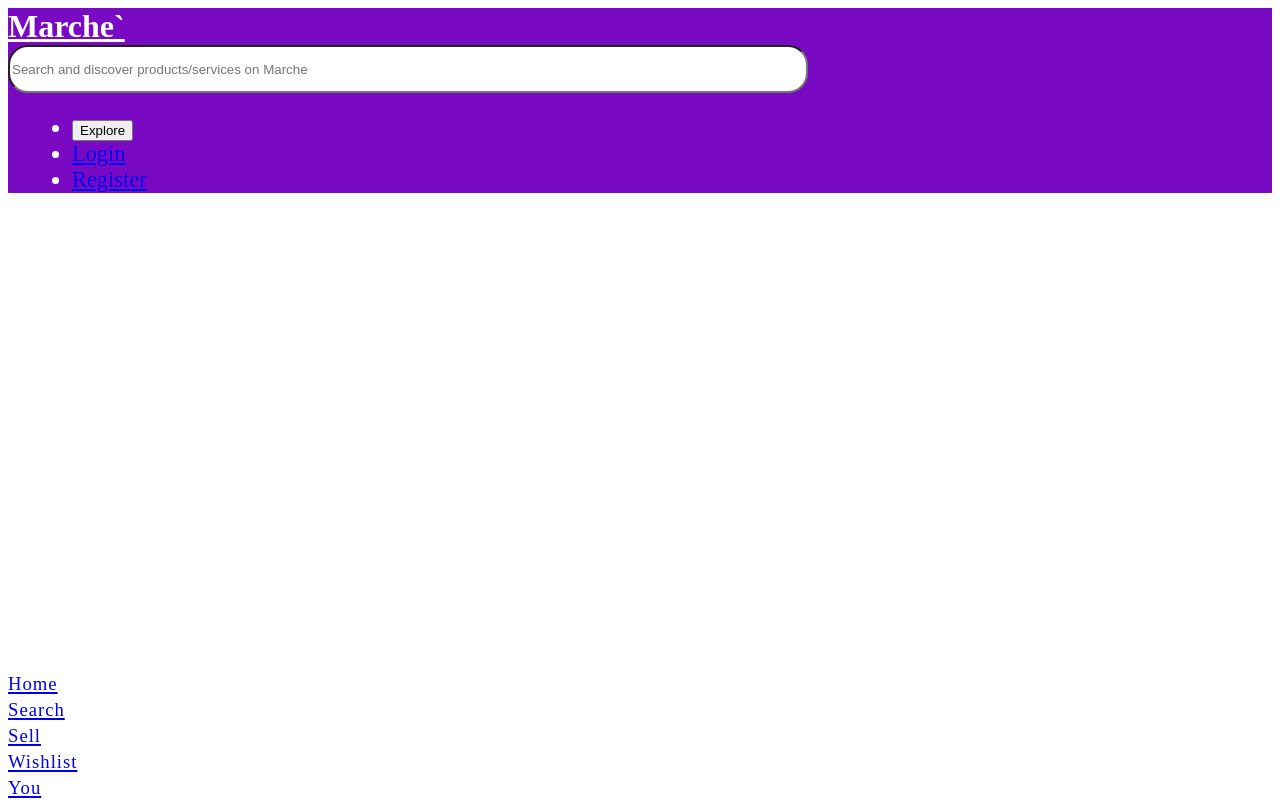
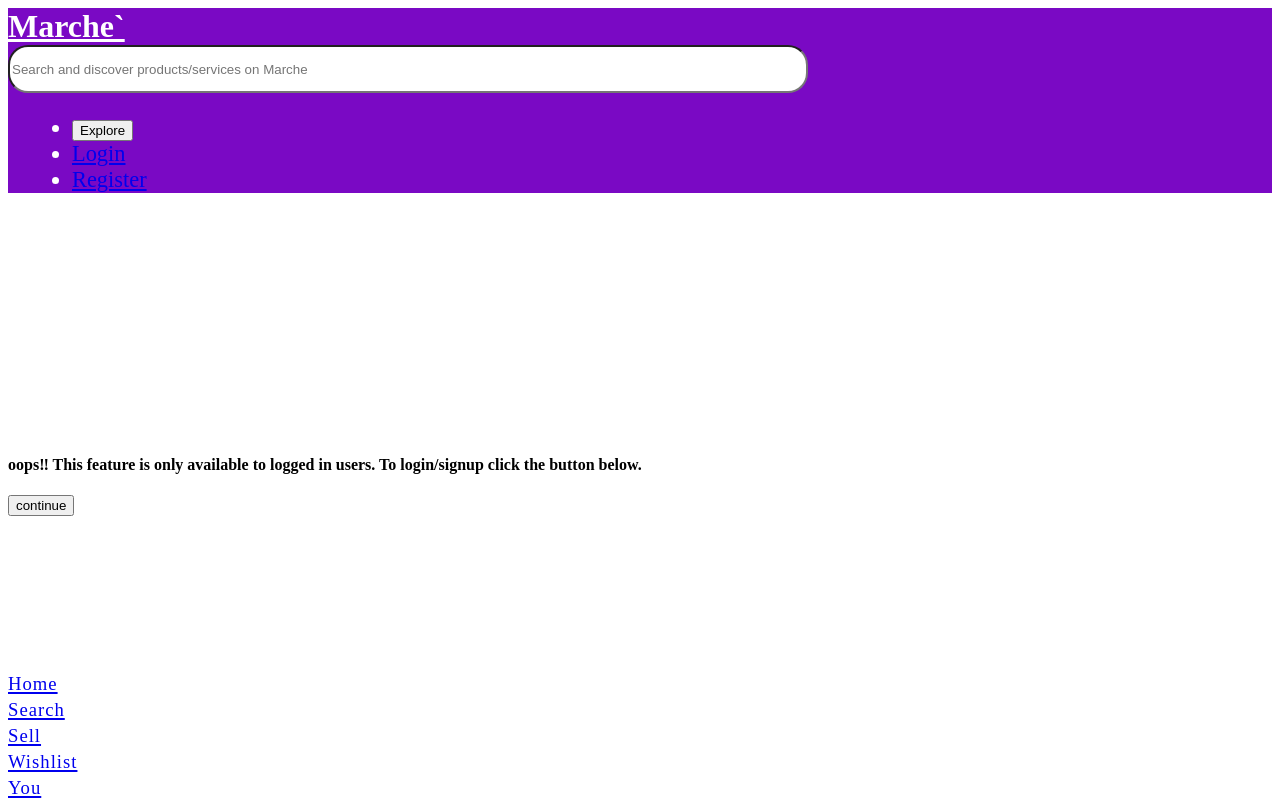
Before and after one commit to nyior/vendor, a Vue app in the folder frontend/: page /continue in a window 1280 px wide. Built offline with nearby package versions, Linux system fonts and the light colour scheme; no server answers.

Commit message:
added login prompt on guarded routes

```diff
--- a/frontend/src/router/index.js
+++ b/frontend/src/router/index.js
@@ -11,6 +11,9 @@
 import Category from "@/views/Category/Category.vue";
 import SearchView from "@/views/Search/SearchView.vue";
 import JoinMarche from "@/components/Modals/JoinMarche.vue";
+import Continue from "@/views/Auth/Continue.vue";
+
+import { is_authenticated } from "@/common/global_variables.js";
 
 
 Vue.use(Router);
@@ -23,6 +26,12 @@
       path: "/",
       name: "home",
       component: Home
+    },
+
+    {
+      path: "/continue",
+      name: "continue",
+      component: Continue
     },
 
     {
@@ -69,10 +78,6 @@
         }
       ],
 
-      // meta: {
-      //   requiresAuth: true,
-      // },
-
     },
 
     {
@@ -97,8 +102,7 @@
             JoinMarche
           }
         }
-      ],
-
+      ]
     },
 
     {
@@ -118,18 +122,19 @@
 });
 
 // router.beforeEach((to, from, next) => {
-//   var isAuthenticated = JSON.parse(window.localStorage.getItem("authenticated"));
+//   let isAuthenticated = is_authenticated;
 
-//   if (to.matched.some(route => route.meta.requiresAuth)) {
+//   if (to.matched.some(route => route.meta.requiresAuth)){
 
 //     if (isAuthenticated) {
+//       console.log("user is authenticated")
 
 //       next();
 
 //     } else {
-
+//       console.log("user is not authenticated redirecting to home")
 //       next({
-//         name: "join" // back to safety route //
+//         name: 'home' // back to safety route //
 //       });
 
 //     }
@@ -137,6 +142,7 @@
 //   }
 
 //   next();
+
 // });
 
 export default router;
--- a/frontend/src/views/Adverts/AdvertCreate.vue
+++ b/frontend/src/views/Adverts/AdvertCreate.vue
@@ -123,7 +123,7 @@
 
     </div>
 
-    <div class="row  p-5  d-flex  justify-content-center align-items-center"
+    <!-- <div class="row  p-5  d-flex  justify-content-center align-items-center"
           >
 
       <div class="col-md-6 col-12 mt-5 px-3 py-3">
@@ -131,8 +131,7 @@
          <router-view ></router-view>
 
       </div>
-
-    </div>
+    </div> -->
 
   </div>
 
@@ -250,7 +249,7 @@
 
     async beforeRouteEnter(to, from, next){
 
-      if (to.params.slug !== undefined) {
+      if (to.params.slug !== undefined && is_authenticated) {
         let get_advert_url = `api/v1/adverts/${to.params.slug}/`;
 
         let data = await apiService(get_advert_url, "GET");
@@ -262,8 +261,16 @@
         to.params.category = data.category;
 
         return next();
+      } else if(!is_authenticated) {
+
+        return next({
+          name: 'continue' // back to safety route //
+        });
+
       } else {
+
         return next();
+
       }
 
     },
@@ -280,7 +287,6 @@
 <style scoped>
 
   #product-image{
-
       background-color: grey;
   }
 
--- /dev/null
+++ b/frontend/src/views/Auth/Continue.vue
@@ -0,0 +1,57 @@
+<template>
+
+<div>
+
+	<div class="p-5">
+		<i class="fa fa-long-arrow-left" aria-hidden="true" @click="close"></i>
+	</div>
+
+	<div class="row continue-hero px-5">
+      <div class="col-12 col-md-10 ml-md-auto mr-md-auto d-flex flex-column align-items-center text-center ">
+        <div class="hero-text">
+
+          <h4 class="mt-5 sub-heading">
+            oops‼ This feature is only available to logged in users.
+			To login/signup click the button below.
+          </h4>
+           <a class="link" href="/accounts/login/">
+            <button class="btn mt-4 py-3 blue-btn">continue</button>
+          </a>
+        </div>
+
+      </div>
+    </div>
+
+</div>
+
+</template>
+
+<script>
+
+	export default {
+
+		name: "JoinMarche",
+
+		methods: {
+			close () {
+				this.$router.back()
+			}
+  		}
+
+	};
+
+</script>
+
+<style scoped>
+
+.continue-hero {
+
+    padding-bottom: 15rem;
+    overflow-y: hidden;
+  }
+
+  .hero-text {
+      margin-top:15rem;
+  }
+
+</style>
--- a/frontend/src/views/User/UserDetail.vue
+++ b/frontend/src/views/User/UserDetail.vue
@@ -155,6 +155,8 @@
 
 <script>
 import { apiService } from "@/common/api.service.js";
+import { is_authenticated } from "@/common/global_variables.js";
+
 import ReviewDetail from "@/components/Reviews/ReviewDetail.vue";
 import UpdateUserProfileForm from "@/components/User/UpdateUserProfileForm.vue";
 import AdvertMinified from "@/components/Adverts/AdvertMinified.vue";
@@ -171,7 +173,7 @@
   props: {
     id: {
       type: Number,
-      required: true
+      required: false
     }
   },
 
@@ -342,6 +344,22 @@
     this.getUser();
     this.getReviews();
     this.getUserAdverts();
+  },
+
+  async beforeRouteEnter(to, from, next){
+
+    if (is_authenticated) {
+
+      next();
+
+    } else {
+
+      next({
+        name: 'continue' // back to safety route //
+      });
+
+    }
+
   }
 };
 </script>
--- a/frontend/src/views/Wishlist/Wishlist.vue
+++ b/frontend/src/views/Wishlist/Wishlist.vue
@@ -34,6 +34,7 @@
 
 <script>
 import { apiService } from "@/common/api.service.js";
+import { is_authenticated } from "@/common/global_variables.js";
 
 import AdvertMinified from "@/components/Adverts/AdvertMinified.vue";
 
@@ -106,6 +107,22 @@
     this.setRequestUser();
     this.getAdverts();
     document.title = "Wishlist";
+  },
+
+  async beforeRouteEnter(to, from, next){
+
+    if (is_authenticated) {
+
+      next();
+
+    } else {
+
+      next({
+        name: 'continue' // back to safety route //
+      });
+
+    }
+
   }
 };
 
--- a/frontend/webpack-stats.json
+++ b/frontend/webpack-stats.json
@@ -1 +1 @@
-{"status":"done","publicPath":"http://127.0.0.1:8080/","chunks":{"app":[{"name":"app.js","publicPath":"http://127.0.0.1:8080/app.js","path":"C:\\programScripts\\djangoScripts\\projects\\marche\\frontend\\dist\\app.js"}]}}
+{"status":"done","publicPath":"http://127.0.0.1:8080/","chunks":{"app":[{"name":"app.js","publicPath":"http://127.0.0.1:8080/app.js","path":"C:\\programScripts\\djangoScripts\\projects\\marche\\frontend\\dist\\app.js"}]},"error":"ModuleNotFoundError","message":"Module not found: Error: Can't resolve '@/components/Modals/Continue.vue' in 'C:\\programScripts\\djangoScripts\\projects\\marche\\frontend\\src\\router'"}
```
Also changed, not shown: 1 other file (tests, documents, lock files or other folders).
